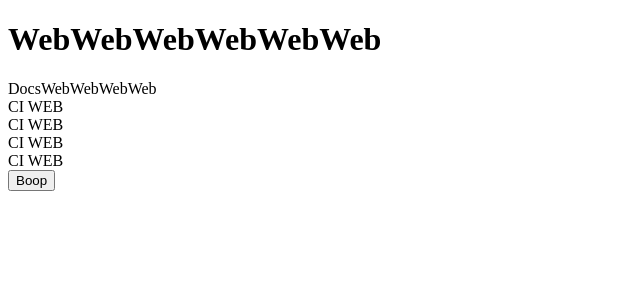
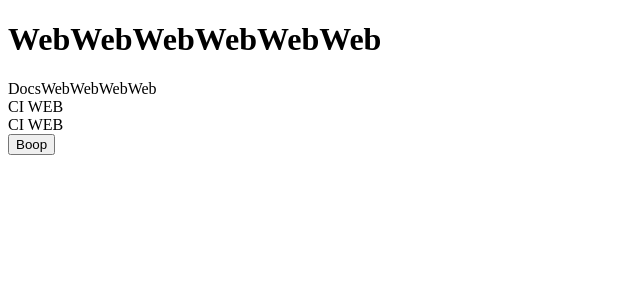
Before and after one commit to Electornic/turbo-demo, a Next.js app in the folder apps/web/: page / in a window 1280 px wide. Shown: the top 300 px of the page, without its empty margins (0-640 px from the left). Built offline with nearby package versions, Linux system fonts and the light colour scheme.

Commit message:
testcxvzx

```diff
--- a/apps/web/pages/index.tsx
+++ b/apps/web/pages/index.tsx
@@ -7,8 +7,6 @@ export default function Web() {
       DocsWebWebWebWeb
       <div>CI WEB</div>
       <div>CI WEB</div>
-      <div>CI WEB</div>
-      <div>CI WEB</div>
       <Button />
     </div>
   );
```
Also changed, not shown: 2 other files (tests, documents, lock files or other folders).
